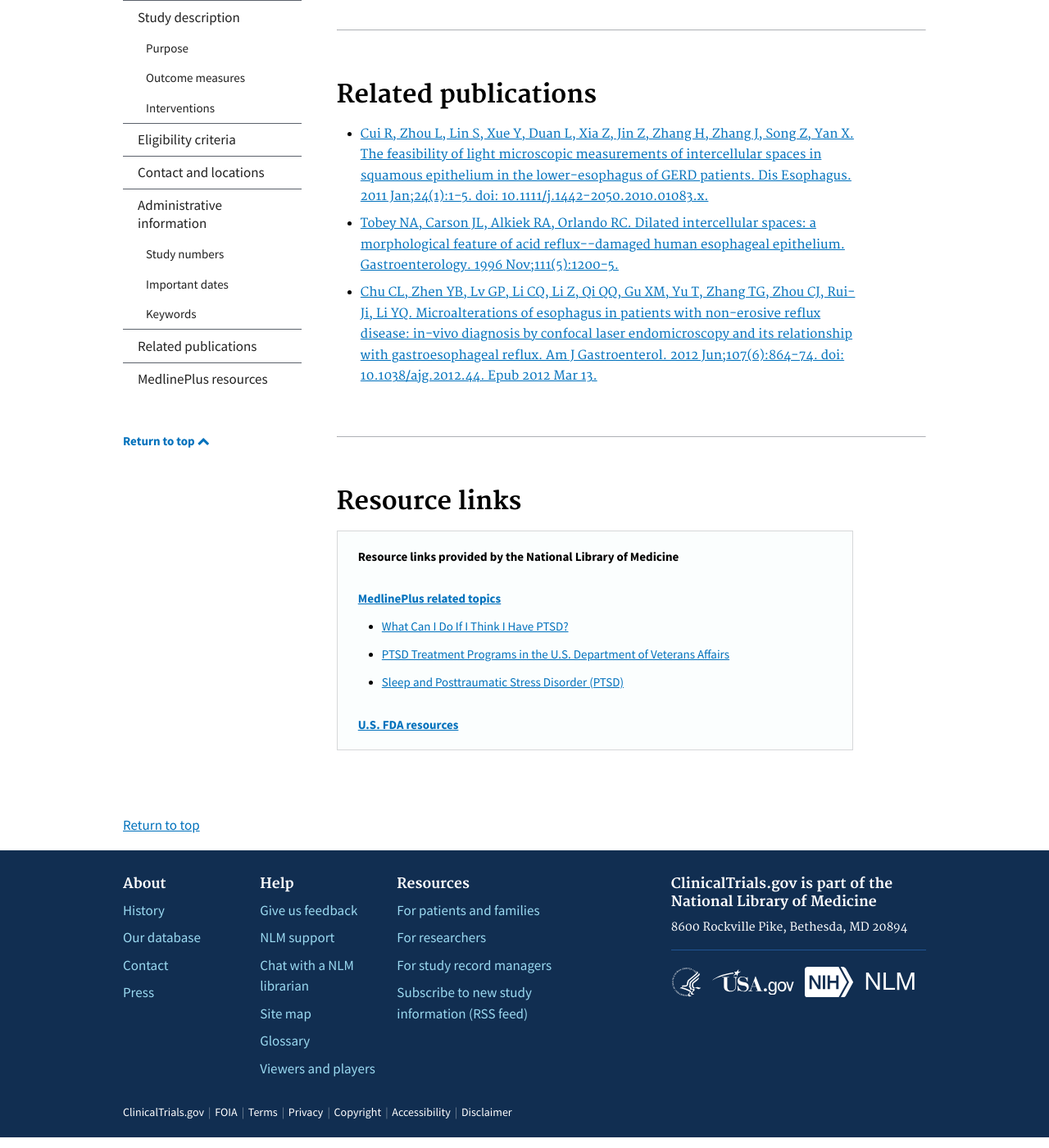
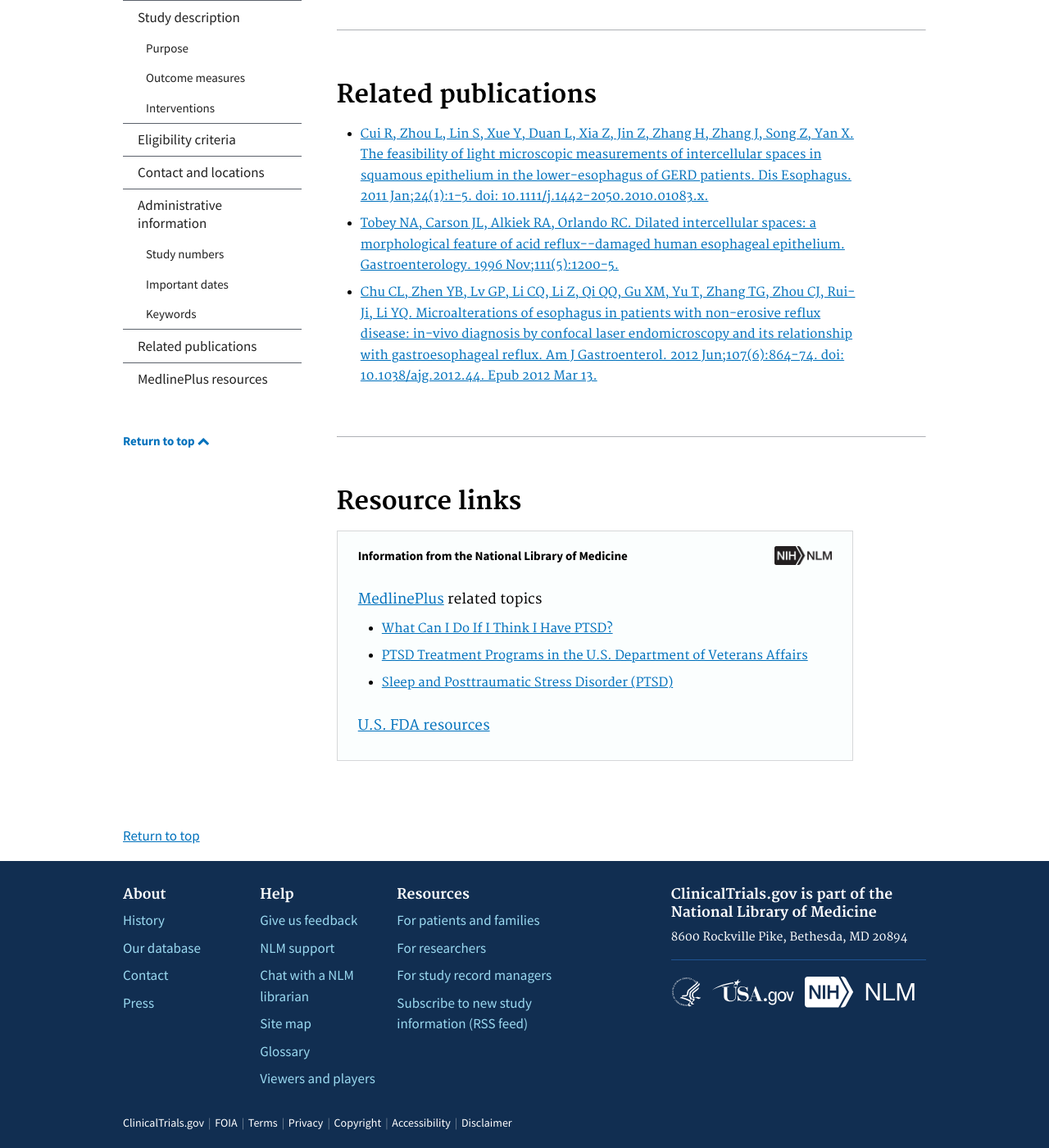
Before and after one commit to 18F/clinical-trials-prototype, a Jekyll site: the page built from pages/study-detail.md, in a window 1280 px wide and 1400 px high, scrolled down 7690 px. Shown: the whole window at 82% size. Built offline with Jekyll 4.4.1, drawn with Linux system fonts in a browser that asks for light colours.

Commit message:
Style whisperbox

```diff
--- a/_sass/_custom.scss
+++ b/_sass/_custom.scss
@@ -4,11 +4,11 @@ $color-primary-alt-lightest: #ecf8fb;
 // Mixins --------- //
 
 @mixin clip-margins {
-  :first-child {
+  > :first-child {
     margin-top: 0;
   }
 
-  :last-child {
+  > :last-child {
     margin-bottom: 0;
   }
 }
@@ -775,6 +775,29 @@ a {
   @include padding(18px 25px);
   background-color: rgba(236, 248, 251, .24);
   max-width: 630px;
+}
+
+.whisperbox-heading {
+  display: inline;
+  font-family: $font-sans;
+  font-size: 15px;
+}
+
+.whisperbox-related_links * {
+  font-family: $font-serif !important;
+}
+
+.whisperbox-related_links-heading {
+  font-weight: $font-normal;
+
+  a {
+    font-size: 17px;
+  }
+}
+
+.nlm-nih-logo {
+  float: right;
+  width: 70px;
 }
 
 // Breadcrumb navigation -------- //
--- a/pages/study-detail.md
+++ b/pages/study-detail.md
@@ -159,7 +159,8 @@ class: study-detail
     <hr>
     <h2 id="eligibility-criteria">Eligibility criteria</h2>
     <div class="whisperbox whisperbox-alt">
-      <p><b>Information from the National Library of Medicine</b></p>
+      <img class="nlm-nih-logo" src="{{ site.baseurl }}/assets/img/NIH_NLM_ABRV_BLK_4.png" alt="">
+      <h3 class="whisperbox-heading">Information from the National Library of Medicine</h3>
       <p><i>Choosing to participate in a study is an important personal decision. Talk with your doctor and family members or friends about deciding to join a study. To learn more about this study, you or your doctor may contact the study research staff using the contacts provided below. For general information, <a href="#0">Learn about clinical studies</a>.</i></p>
     </div>
     <h4 class="">Ages eligible for study</h4>
@@ -194,7 +195,8 @@ class: study-detail
     <hr>
     <h2 id="contact-and-locations">Contact and locations</h2>
     <div class="whisperbox whisperbox-alt">
-      <p><b>Information from the National Library of Medicine</b></p>
+      <img class="nlm-nih-logo" src="{{ site.baseurl }}/assets/img/NIH_NLM_ABRV_BLK_4.png" alt="">
+      <h3 class="whisperbox-heading">Information from the National Library of Medicine</h3>
       <p><i>To learn more about this study, you or your doctor may contact the study research staff using the contact information provided by the sponsor.</i></p>
       <p><i>Please refer to this study by its ClinicalTrials.gov identifier (NCT number): <b>NCT02780635</b></i></p>
     </div>
@@ -332,14 +334,17 @@ class: study-detail
     <hr>
     <h2 id="resource-links">Resource links</h2>
     <div class="whisperbox whisperbox-alt">
-      <p><b>Resource links provided by the National Library of Medicine</b></p>
-      <h4><a href="#0">MedlinePlus related topics</a></h4>
-      <ul>
-        <li><a href="#0">What Can I Do If I Think I Have PTSD?</a></li>
-        <li><a href="#0">PTSD Treatment Programs in the U.S. Department of Veterans Affairs</a></li>
-        <li><a href="#0">Sleep and Posttraumatic Stress Disorder (PTSD)</a></li>
-      </ul>
-      <h4><a href="#0">U.S. FDA resources</a></h4>
+      <img class="nlm-nih-logo" src="{{ site.baseurl }}/assets/img/NIH_NLM_ABRV_BLK_4.png" alt="">
+      <h3 class="whisperbox-heading">Information from the National Library of Medicine</h3>
+      <div class="whisperbox-related_links">
+        <h4 class="whisperbox-related_links-heading"><a href="#0">MedlinePlus</a> related topics</h4>
+        <ul>
+          <li><a href="#0">What Can I Do If I Think I Have PTSD?</a></li>
+          <li><a href="#0">PTSD Treatment Programs in the U.S. Department of Veterans Affairs</a></li>
+          <li><a href="#0">Sleep and Posttraumatic Stress Disorder (PTSD)</a></li>
+        </ul>
+        <h4 class="whisperbox-related_links-heading"><a href="#0">U.S. FDA resources</a></h4>
+      </div>
     </div>
   </div>
 </div>
```
Also changed, not shown: _includes/svg/nih-nlm.svg (added), assets/img/NIH_NLM_ABRV_BLK_4.png (added).
